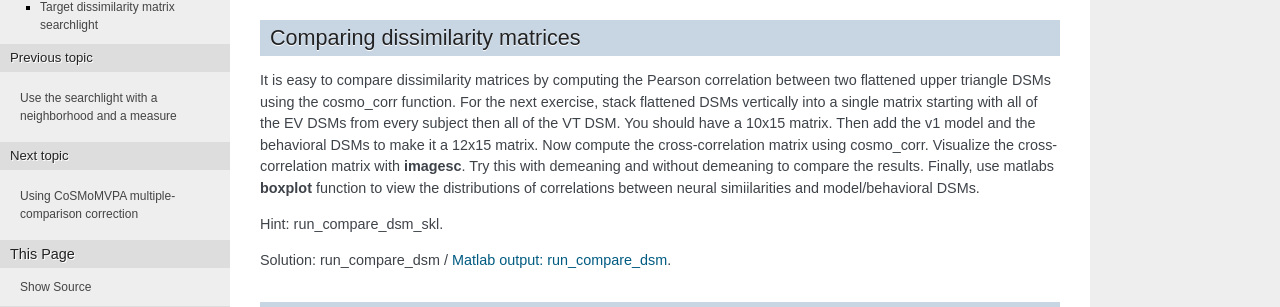
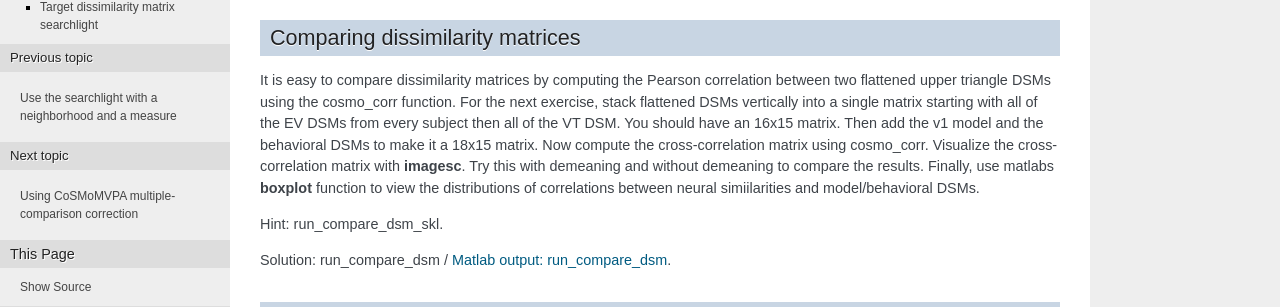
Before and after one commit to CoSMoMVPA/CoSMoMVPA, a Sphinx documentation site: the page built from doc/source/ex_rsa_tutorial.rst, in a window 1280 px wide. Shown: the part 417-724 px from the top of the page. Built offline with Sphinx 7.4.7, drawn with Linux system fonts in a browser that asks for light colours; pages that are not in the unit, such as notebooks, are missing from menus.

Commit message:
EXC+WEB: update text to describe exercise more accurately

```diff
--- a/doc/source/ex_rsa_tutorial.rst
+++ b/doc/source/ex_rsa_tutorial.rst
@@ -31,8 +31,8 @@ It is easy to compare dissimilarity matrices by computing the
 Pearson correlation between two flattened upper triangle DSMs using the
 :ref:`cosmo_corr` function. For the next exercise, stack flattened DSMs vertically
 into a single matrix starting with all of the EV DSMs from every subject then
-all of the VT DSM. You should have a 10x15 matrix. Then add the v1 model and the
-behavioral DSMs to make it a 12x15 matrix. Now compute the cross-correlation
+all of the VT DSM. You should have an 16x15 matrix. Then add the v1 model and the
+behavioral DSMs to make it a 18x15 matrix. Now compute the cross-correlation
 matrix using :ref:`cosmo_corr`. Visualize the cross-correlation matrix with
 **imagesc**. Try this with demeaning and without demeaning to compare the
 results. Finally, use matlabs **boxplot** function to view the distributions of
```
Also changed, not shown: 1 other file.
